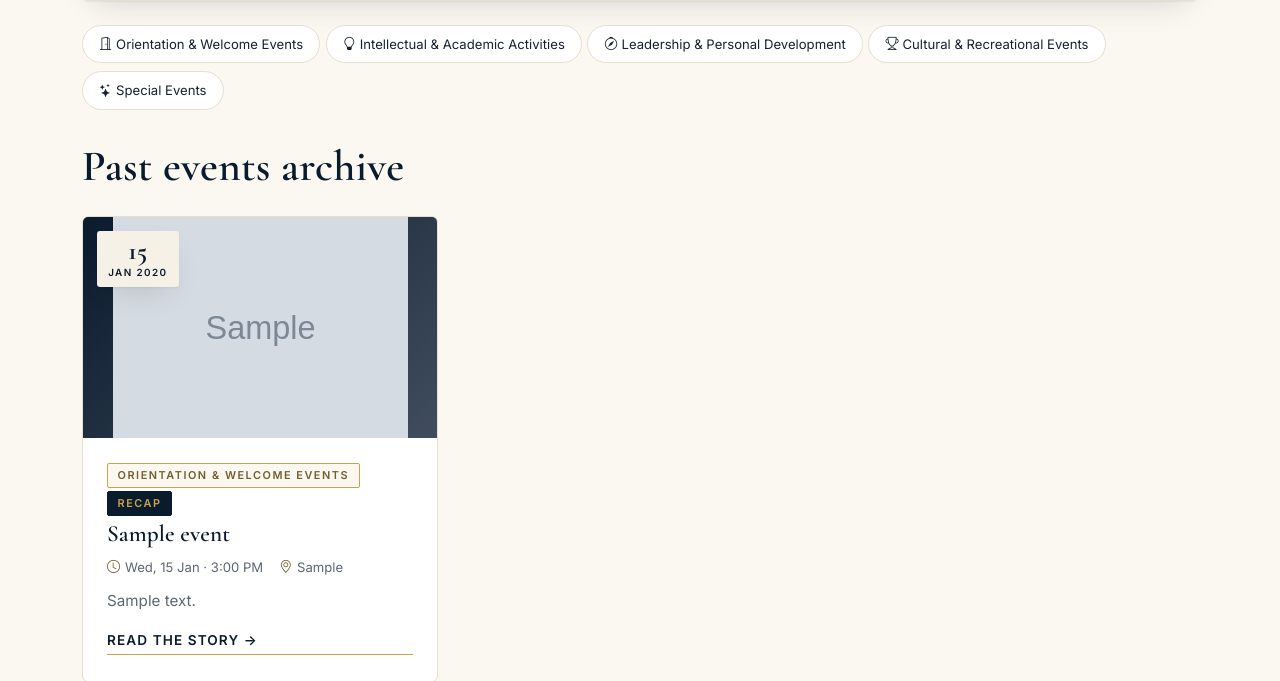
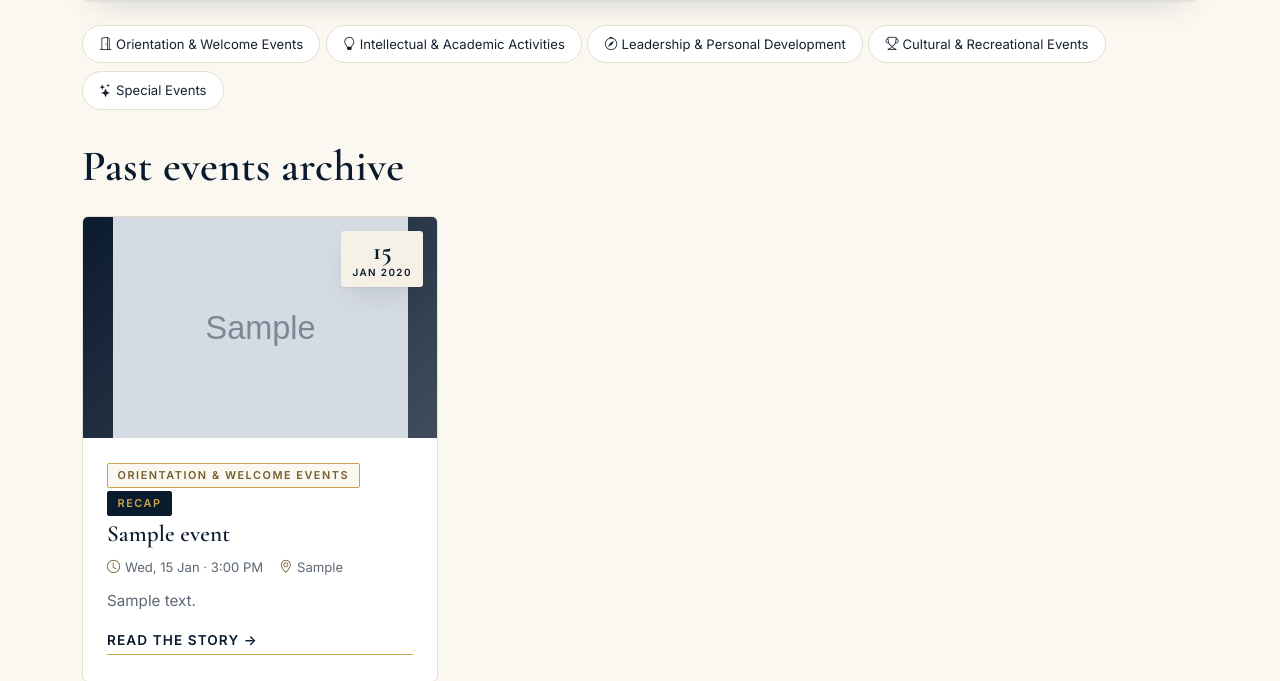
Before and after one commit to Muqtasid-Khan/ZCBS_Website, a Django app: page /events/ in a window 1280 px wide. Shown: the part 654-1335 px from the top of the page. Run offline with Django 5.2, Linux system fonts and the light colour scheme; data comes from the database, SQL or seed files in the repository; tables that the repository leaves empty hold one stand-in row (values such as "Sample post"); grey boxes marked "Sample" are stand-in pictures; parts of the project's set-up code (start-up, migrations or seed data) failed here and were passed over; some libraries are stand-ins or nearby versions.

Commit message:
Adjust date badge positioning in site.css

```diff
--- a/static/css/site.css
+++ b/static/css/site.css
@@ -82,6 +82,7 @@ main{min-height:60vh}
 .card-z h3{font-size:1.45rem;margin:.3rem 0 .5rem}.card-z h3 a{text-decoration:none;color:inherit}
 .card-z .meta{font-size:.82rem;color:var(--muted);display:flex;flex-wrap:wrap;gap:.3rem 1rem}.card-z .meta i{color:var(--gold-d);margin-right:.3rem}
 .card-z p{color:var(--muted);font-size:.95rem;margin:.6rem 0 1rem}.card-z .more{margin-top:auto}
+.card-z--event .date-badge{left:auto;right:14px}
 .tag{display:inline-block;font:600 .68rem/1 var(--sans);letter-spacing:.14em;text-transform:uppercase;padding:.38rem .6rem;border:1px solid var(--gold);color:var(--gold-d);border-radius:2px;background:color-mix(in srgb,var(--gold) 8%,transparent)}
 .tag.solid{background:var(--navy);color:var(--gold);border-color:var(--navy)}
 .date-badge{position:absolute;top:14px;left:14px;background:var(--ivory);color:var(--navy);text-align:center;padding:.45rem .7rem;line-height:1;border-radius:3px;box-shadow:var(--shadow);font-family:var(--serif)}
```
